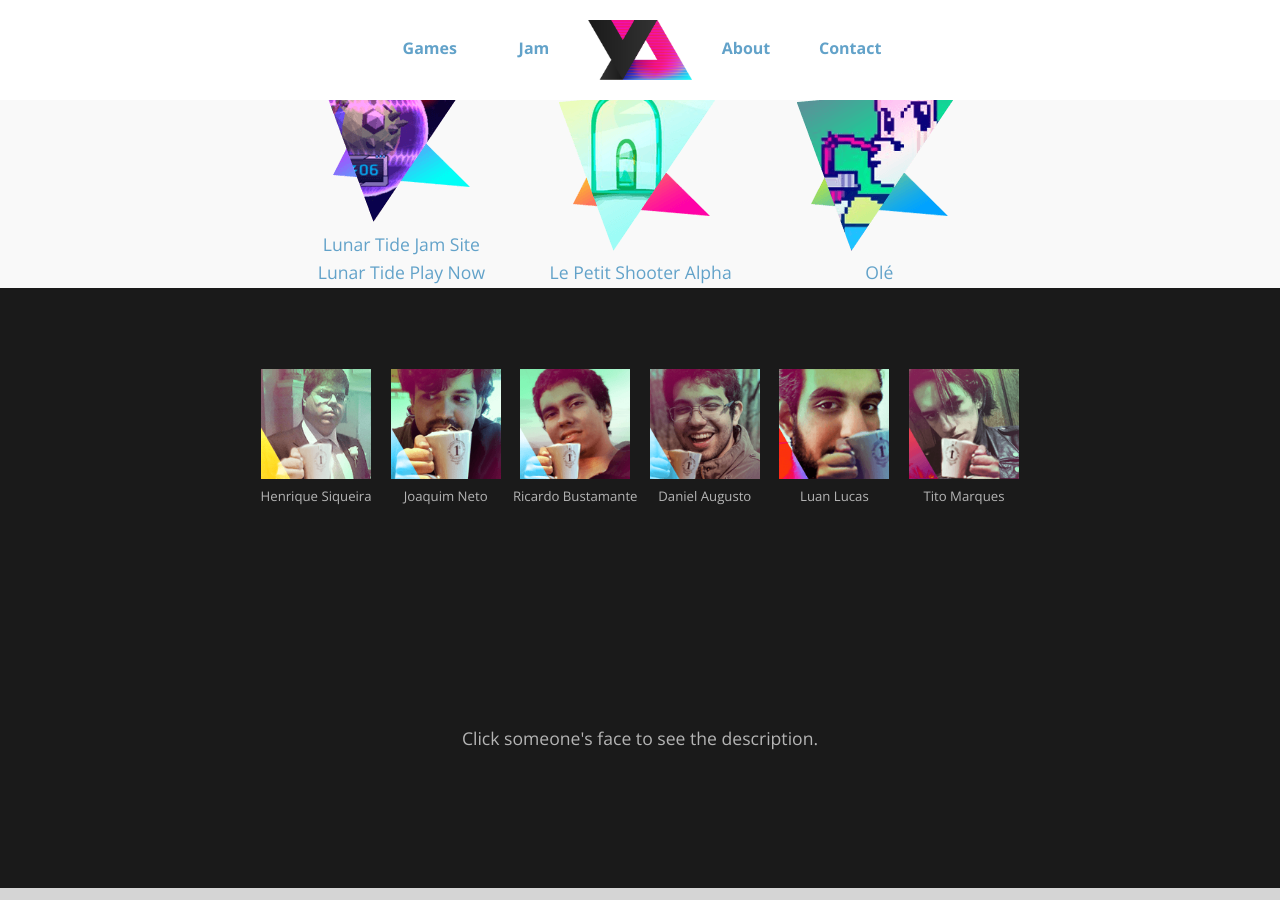
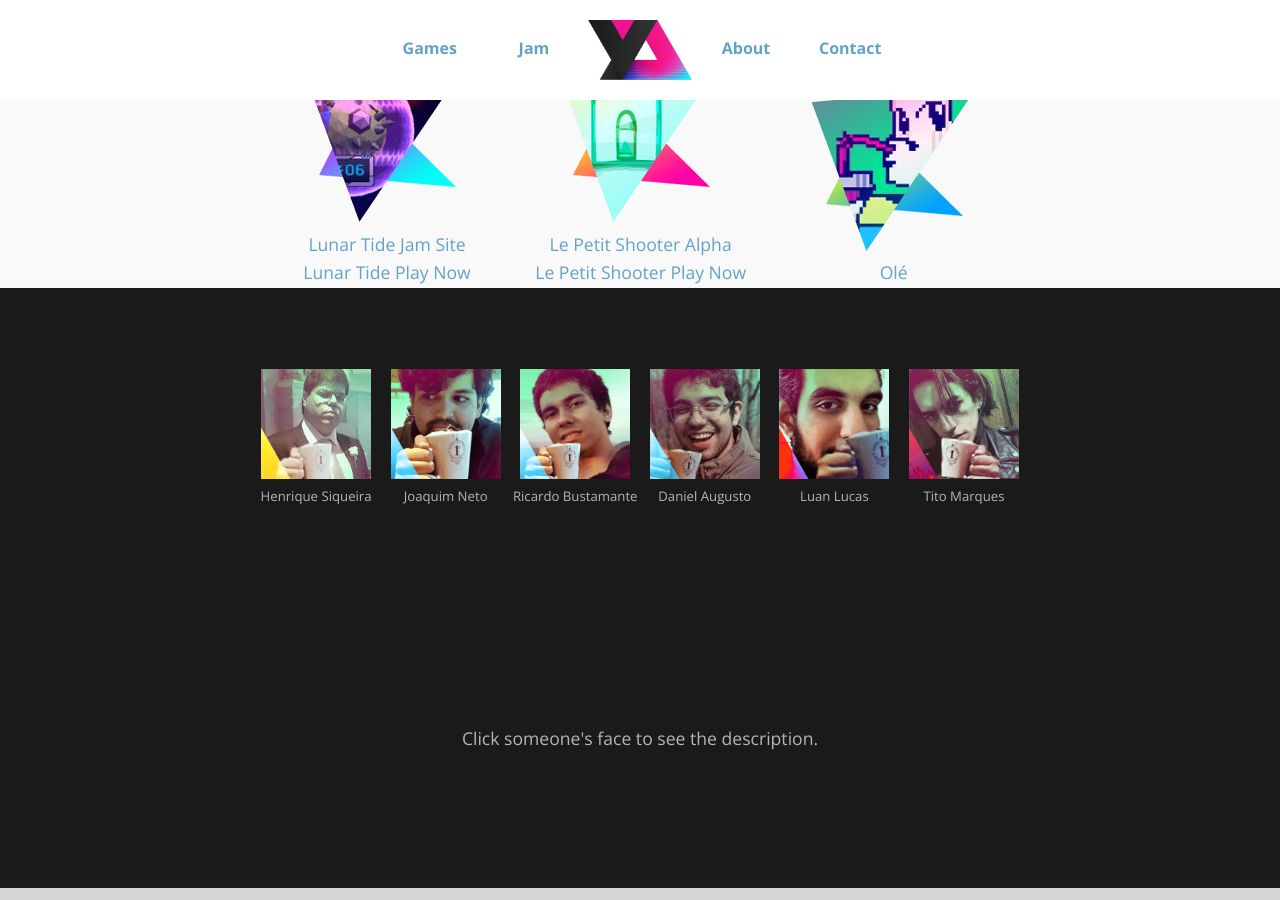
Before and after one commit to ricardobusta/yesdevgames.github.io, a Jekyll site: the page built from index.html, in a window 1280 px wide and 900 px high, scrolled down 1382 px. Built offline with Jekyll 4.4.1, drawn with Linux system fonts in a browser that asks for light colours; nearby versions of some CDN libraries; the list of posts is cut into pages by our own code.

Commit message:
fix jam site urls

```diff
--- a/_includes/home/jam.html
+++ b/_includes/home/jam.html
@@ -24,8 +24,16 @@
 	<div class="centered-element">
 		<h1 style="margin:0px;">Coming Soon</h1>
 		<br>
-		<div class="jam-games"><img src="{{ site.url }}{{ site.baseurl }}/img/jam/jam1.png"></img><br><a href ="http://globalgamejam.org/2017/games/lunar-tide">Lunar Tide Jam Site</a><br><a href="yesdev.games/lepetit/play">Lunar Tide Play Now</a></div>
-		<a href ="https://ldjam.com/events/ludum-dare/38/le-petit-shooter"><div class="jam-games"><img src="{{ site.url }}{{ site.baseurl }}/img/jam/jam2.png"></img><br>Le Petit Shooter Alpha</div></a>
+		<div class="jam-games">
+			<a href="yesdev.games/lunartide/play"><img src="{{ site.url }}{{ site.baseurl }}/img/jam/jam1.png"></img></a><br>
+			<a href ="http://globalgamejam.org/2017/games/lunar-tide">Lunar Tide Jam Site</a><br>
+			<a href="yesdev.games/lunartide/play">Lunar Tide Play Now</a>
+		</div>
+		<div class="jam-games">
+			<a href ="yesdev.games/lepetit/play"><img src="{{ site.url }}{{ site.baseurl }}/img/jam/jam2.png"></img></a><br>
+			<a href="https://ldjam.com/events/ludum-dare/38/le-petit-shooter">Le Petit Shooter Alpha</a><br>
+			<a href ="yesdev.games/lepetit/play">Le Petit Shooter Play Now</a>
+		</div>
 		<a href ="http://globalgamejam.org/2017/games/ol%C3%A9"><div class="jam-games"><img src="{{ site.url }}{{ site.baseurl }}/img/jam/jam3.png"></img><br>Olé</div></a>
 	</div>
 </div>
```
